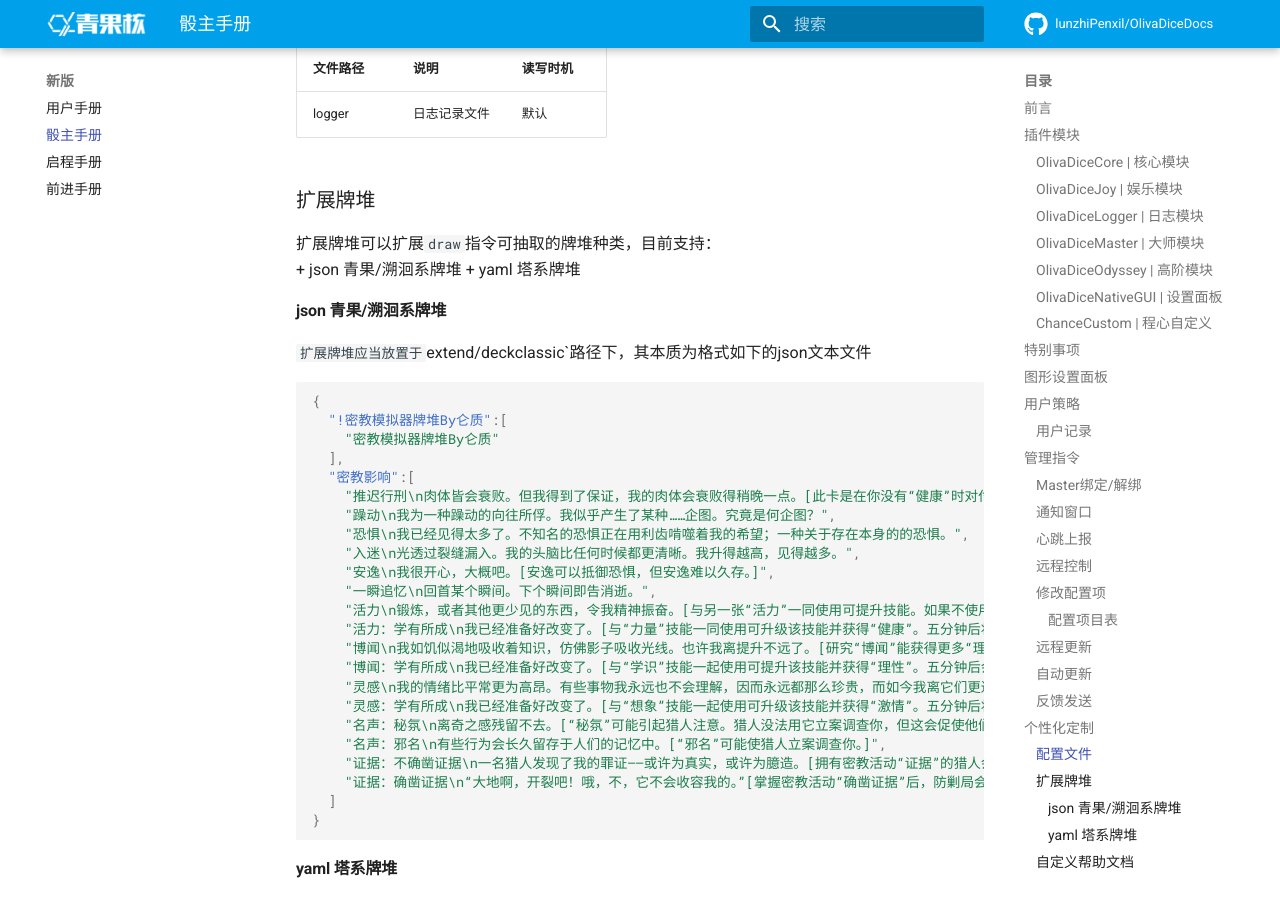
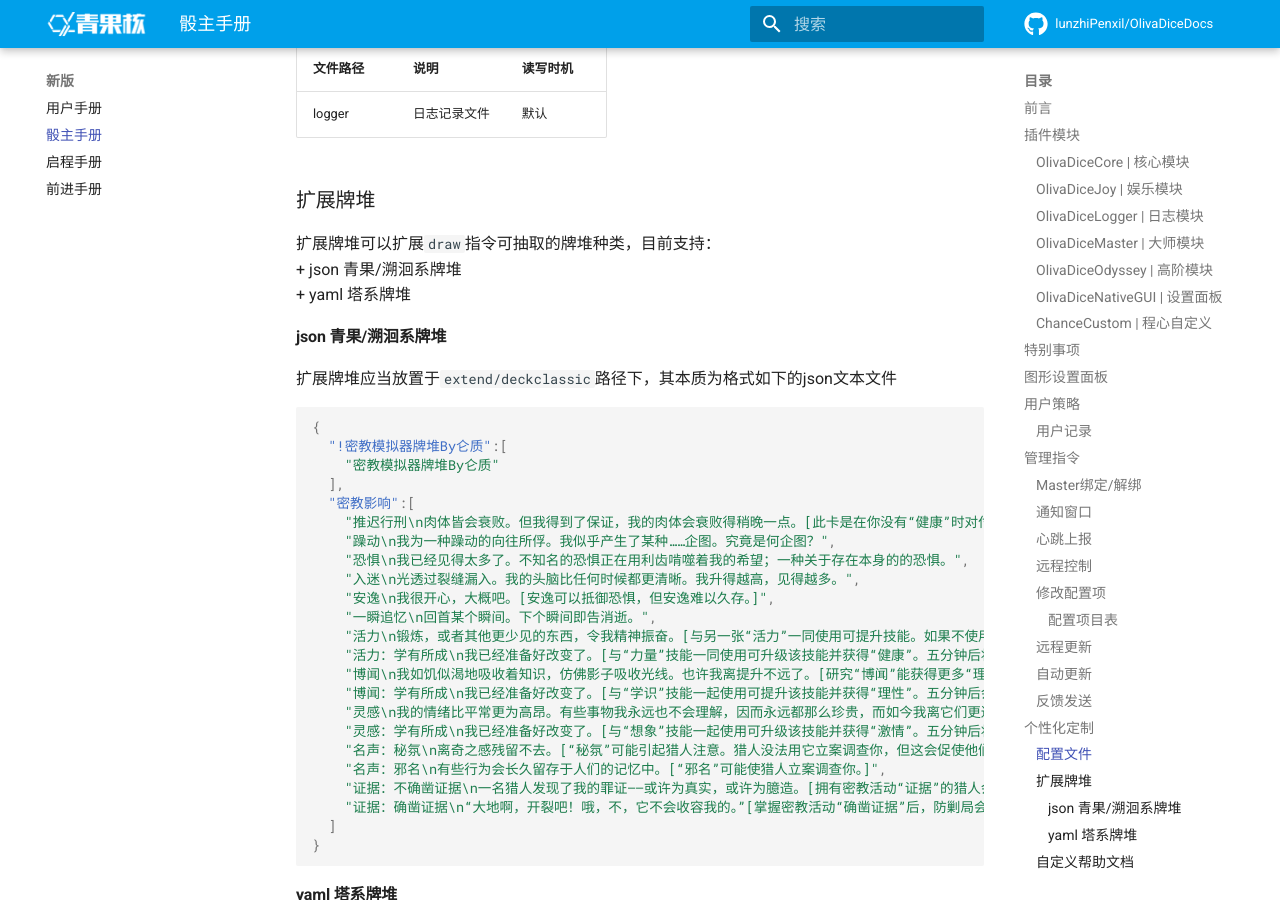
Before and after one commit to lunzhiPenxil/OlivaDiceDocs, an MkDocs documentation site: the page built from docs/OlivaDice3_Master_Manual.md, in a window 1280 px wide and 900 px high, scrolled down 7271 px. Built offline with MkDocs 1.6.1 and Material for MkDocs 9.7.7, drawn with Linux system fonts in a browser that asks for light colours; comment, search, counter and statistics services are not loaded.

Commit message:
修正格式错误

````diff
--- a/docs/OlivaDice3_Master_Manual.md
+++ b/docs/OlivaDice3_Master_Manual.md
@@ -217,7 +217,7 @@
 + yaml 塔系牌堆
 
 #### json 青果/溯洄系牌堆
-`扩展牌堆应当放置于`extend/deckclassic`路径下，其本质为格式如下的json文本文件
+扩展牌堆应当放置于`extend/deckclassic`路径下，其本质为格式如下的json文本文件
 ```json
 {
   "!密教模拟器牌堆By仑质":[
````
